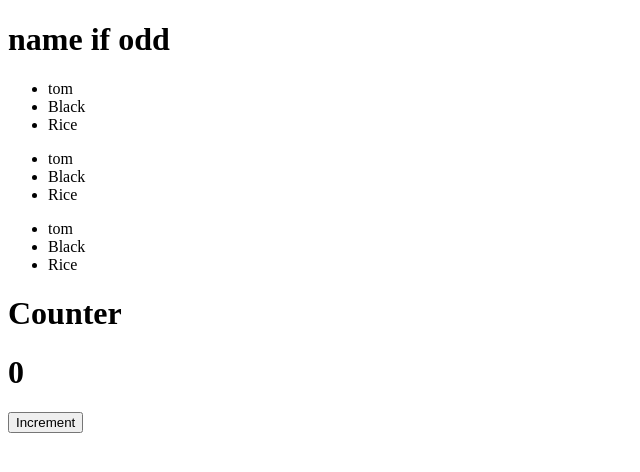
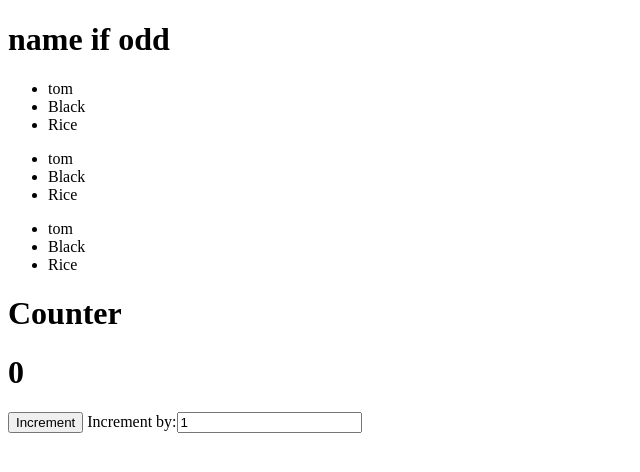
Before and after one commit to Eranmonnie/vue, a Vue app: page / in a window 1280 px wide. Shown: the top 472 px of the page, without its empty margins (0-640 px from the left). Built offline with nearby package versions, Linux system fonts and the light colour scheme.

Commit message:
make increment feature dynamic

```diff
--- a/src/App.vue
+++ b/src/App.vue
@@ -6,6 +6,7 @@ data:()=>{
 return{
 
   name : "ajala feranmi",
+  increamm:1,
   val:0,
   lists :[
     {
@@ -34,7 +35,7 @@ favouritefood:"Rice"
 methods:{
 
   increment(){
-    this.val++
+    this.val += this.increamm
   }
 
 
@@ -59,4 +60,8 @@ methods:{
 <h1>Counter</h1>
 <h1>{{ val }}</h1>
 <button @click="increment">Increment</button>
+<label for="incremantammount"> Increment by:</label>
+<input type="number" v-model="increamm">
+
+
 </template>
```
